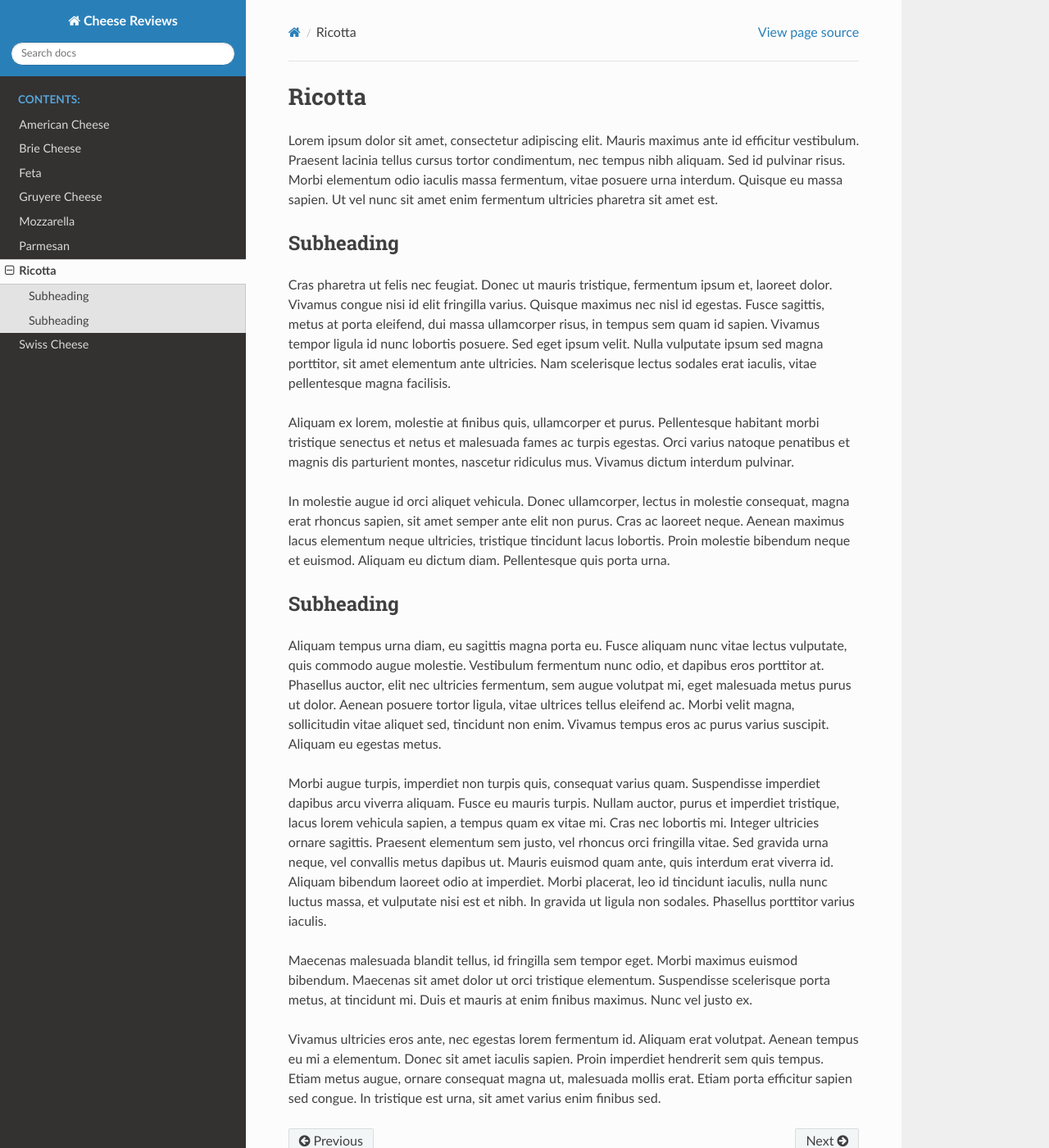
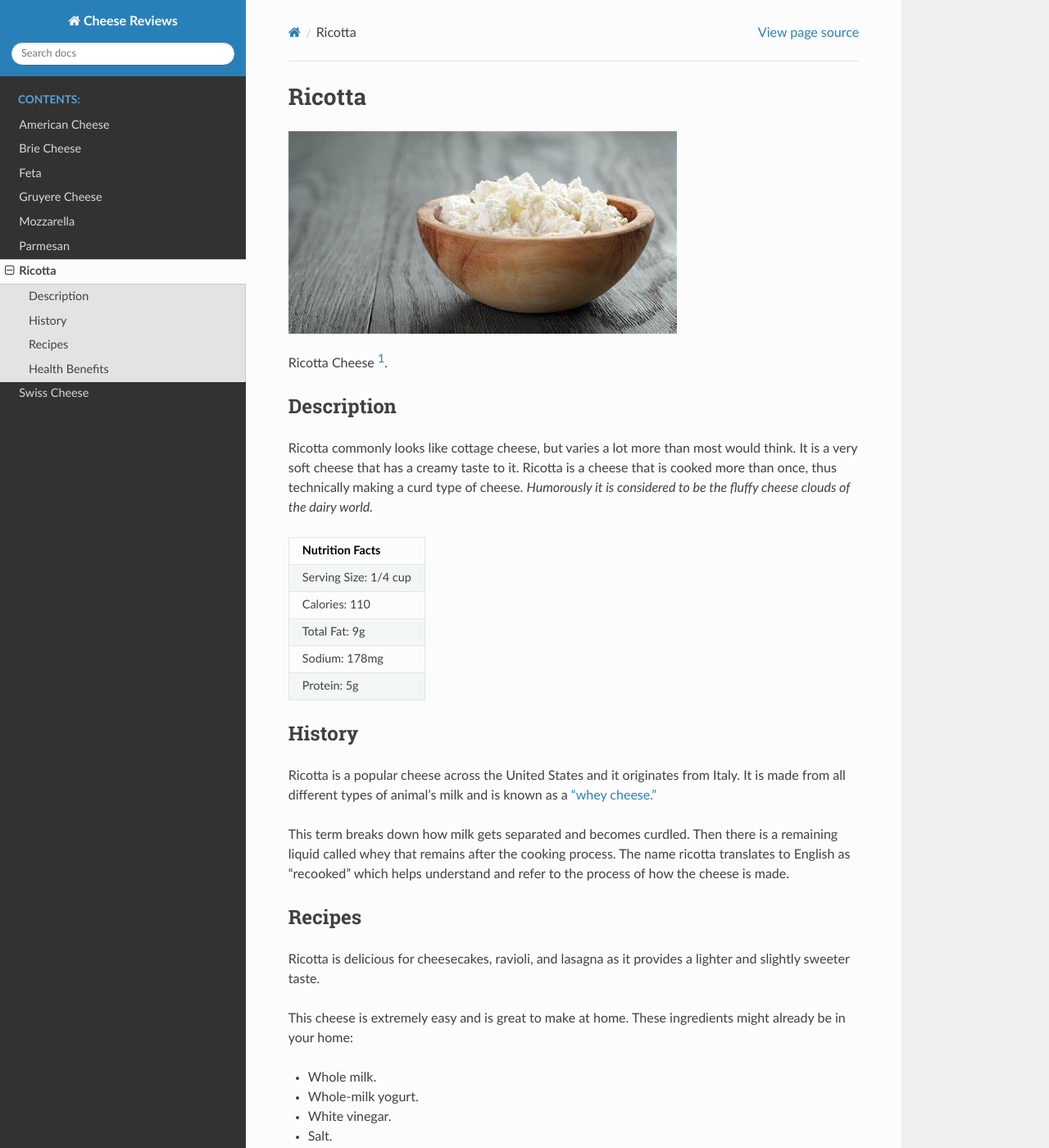
Before and after one commit to BWilb/Cheese_Reviews, a Sphinx documentation site: the page built from source/ricotta/index.rst, in a window 1280 px wide and 1400 px high. Shown: the whole window at 82% size. Built offline with Sphinx 7.4.7 and the Read the Docs theme 2.0.0, drawn with Linux system fonts in a browser that asks for light colours; some of the changed text lies outside the part shown.

Commit message:
Issue #7. Ricotta Full Additions.

```diff
--- a/source/ricotta/index.rst
+++ b/source/ricotta/index.rst
@@ -1,65 +1,88 @@
 Ricotta
 ==========
 
-Lorem ipsum dolor sit amet, consectetur adipiscing elit. Mauris maximus ante id
-efficitur vestibulum. Praesent lacinia tellus cursus tortor condimentum, nec
-tempus nibh aliquam. Sed id pulvinar risus. Morbi elementum odio iaculis massa
-fermentum, vitae posuere urna interdum. Quisque eu massa sapien. Ut vel nunc sit
-amet enim fermentum ultricies pharetra sit amet est.
+.. image:: /ricotta/ricottapic.jpg
 
-Subheading
-----------
+Ricotta Cheese [#f1]_.
 
-Cras pharetra ut felis nec
-feugiat. Donec ut mauris tristique, fermentum ipsum et, laoreet dolor. Vivamus
-congue nisi id elit fringilla varius. Quisque maximus nec nisl id egestas. Fusce
-sagittis, metus at porta eleifend, dui massa ullamcorper risus, in tempus sem
-quam id sapien. Vivamus tempor ligula id nunc lobortis posuere. Sed eget ipsum
-velit. Nulla vulputate ipsum sed magna porttitor, sit amet elementum ante ultricies.
-Nam scelerisque lectus sodales erat iaculis, vitae pellentesque magna facilisis.
+Description
+-----------
 
-Aliquam ex lorem, molestie at finibus quis, ullamcorper et purus. Pellentesque
-habitant morbi tristique senectus et netus et malesuada fames ac turpis egestas.
-Orci varius natoque penatibus et magnis dis parturient montes, nascetur
-ridiculus mus. Vivamus dictum interdum pulvinar.
+Ricotta commonly looks like cottage cheese, but varies a lot more than most would think. It is a very soft cheese that
+has a creamy taste to it. Ricotta is a cheese that is cooked more than once, thus technically making a curd type of
+cheese. *Humorously it is considered to be the fluffy cheese clouds of the dairy world.*
 
-In molestie augue id orci
-aliquet vehicula. Donec ullamcorper, lectus in molestie consequat, magna erat
-rhoncus sapien, sit amet semper ante elit non purus. Cras ac laoreet neque.
-Aenean maximus lacus elementum neque ultricies, tristique tincidunt lacus
-lobortis. Proin molestie bibendum neque et euismod. Aliquam eu dictum diam.
-Pellentesque quis porta urna.
++-------------------------------+
+| Nutrition Facts               |
++===============================+
+| Serving Size:         1/4 cup |
++-------------------------------+
+| Calories:             110     |
++-------------------------------+
+| Total Fat:            9g      |
++-------------------------------+
+| Sodium:                178mg  |
++-------------------------------+
+| Protein:              5g      |
++-------------------------------+
 
-Subheading
-----------
+History
+-------
+Ricotta is a popular cheese across the United States and it originates from Italy. It is made from all different types
+of animal’s milk and is known as a `“whey cheese.” <https://www.bonappetit.com/story/what-is-ricotta-cheese>`_
 
-Aliquam tempus urna diam, eu sagittis magna porta eu. Fusce aliquam nunc vitae
-lectus vulputate, quis commodo augue molestie. Vestibulum fermentum nunc odio,
-et dapibus eros porttitor at. Phasellus auctor, elit nec ultricies fermentum,
-sem augue volutpat mi, eget malesuada metus purus ut dolor. Aenean posuere
-tortor ligula, vitae ultrices tellus eleifend ac. Morbi velit magna,
-sollicitudin vitae aliquet sed, tincidunt non enim. Vivamus tempus eros ac
-purus varius suscipit. Aliquam eu egestas metus.
+This term breaks down how milk gets separated and becomes curdled. Then there is a remaining liquid called whey that remains after the cooking process.
+The name ricotta translates to English as “recooked” which helps understand and refer to the process of how the cheese is made.
 
-Morbi augue turpis, imperdiet non turpis quis, consequat varius quam.
-Suspendisse imperdiet dapibus arcu viverra aliquam. Fusce eu mauris turpis.
-Nullam auctor, purus et imperdiet tristique, lacus lorem vehicula sapien,
-a tempus quam ex vitae mi. Cras nec lobortis mi. Integer ultricies ornare
-sagittis. Praesent elementum sem justo, vel rhoncus orci fringilla vitae.
-Sed gravida urna neque, vel convallis metus dapibus ut. Mauris euismod quam
-ante, quis interdum erat viverra id. Aliquam bibendum laoreet odio at imperdiet.
-Morbi placerat, leo id tincidunt iaculis, nulla nunc luctus massa, et vulputate
-nisi est et nibh. In gravida ut ligula non sodales. Phasellus porttitor varius
-iaculis.
+Recipes
+-------
 
-Maecenas malesuada blandit tellus, id fringilla sem tempor eget. Morbi maximus
-euismod bibendum. Maecenas sit amet dolor ut orci tristique elementum.
-Suspendisse scelerisque porta metus, at tincidunt mi. Duis et mauris at enim
-finibus maximus. Nunc vel justo ex.
+Ricotta is delicious for cheesecakes, ravioli, and lasagna as it provides a lighter and slightly sweeter taste.
 
-Vivamus ultricies eros ante, nec egestas
-lorem fermentum id. Aliquam erat volutpat. Aenean tempus eu mi a elementum.
-Donec sit amet iaculis sapien. Proin imperdiet hendrerit sem quis tempus.
-Etiam metus augue, ornare consequat magna ut, malesuada mollis erat. Etiam
-porta efficitur sapien sed congue. In tristique est urna, sit amet varius
-enim finibus sed.
+This cheese is extremely easy and is great to make at home. These ingredients might already be in your home:
+
+
+- Whole milk.
+
+- Whole-milk yogurt.
+
+- White vinegar.
+
+- Salt.
+
+1.	Begin by stirring everything together in a pot.
+
+2.	Heat it on high on the stove and boil it for a few minutes.
+
+3.	After the milk is curdled, pour the boiled mixture into a strainer on top of a few layers of cheesecloth.
+
+4.	Let the substance sit in the strainer for at least 15 minutes to ensure it rests enough.
+
+5.	Grab the cheesecloth and gently squeeze to drain as much liquid as possible.
+
+
+Feel free to enjoy your newly made Ricotta on any dish you so desire! **It does not store well being homemade, so use
+within three days of making it.**
+
++-------------------------+
+|          NOTE           |
+|                         |
+| This cheese is extremely|
+| sweet and fluffy.       |
++-------------------------+
+
+Health Benefits
+---------------
+
+1. Packed with protein.
+	Ricotta contains about 27g and is common in many Italian dishes.
+
+2. High in calcium.
+	Like other fresh cheeses, Ricotta is a great source of daily calcium intake.
+
+3. Low calories.
+	It is rich in vitamins and minerals for those with allergies to gluten.
+
+.. rubric:: Footnotes
+
+.. [#f1] `Ricotta Cheese <https://www.culturesforhealth.com/learn/recipe/cheese-recipes/whey-traditional-ricotta-cheese/>`_
```
Also changed, not shown: source/ricotta/ricottapic.jpg (added).
